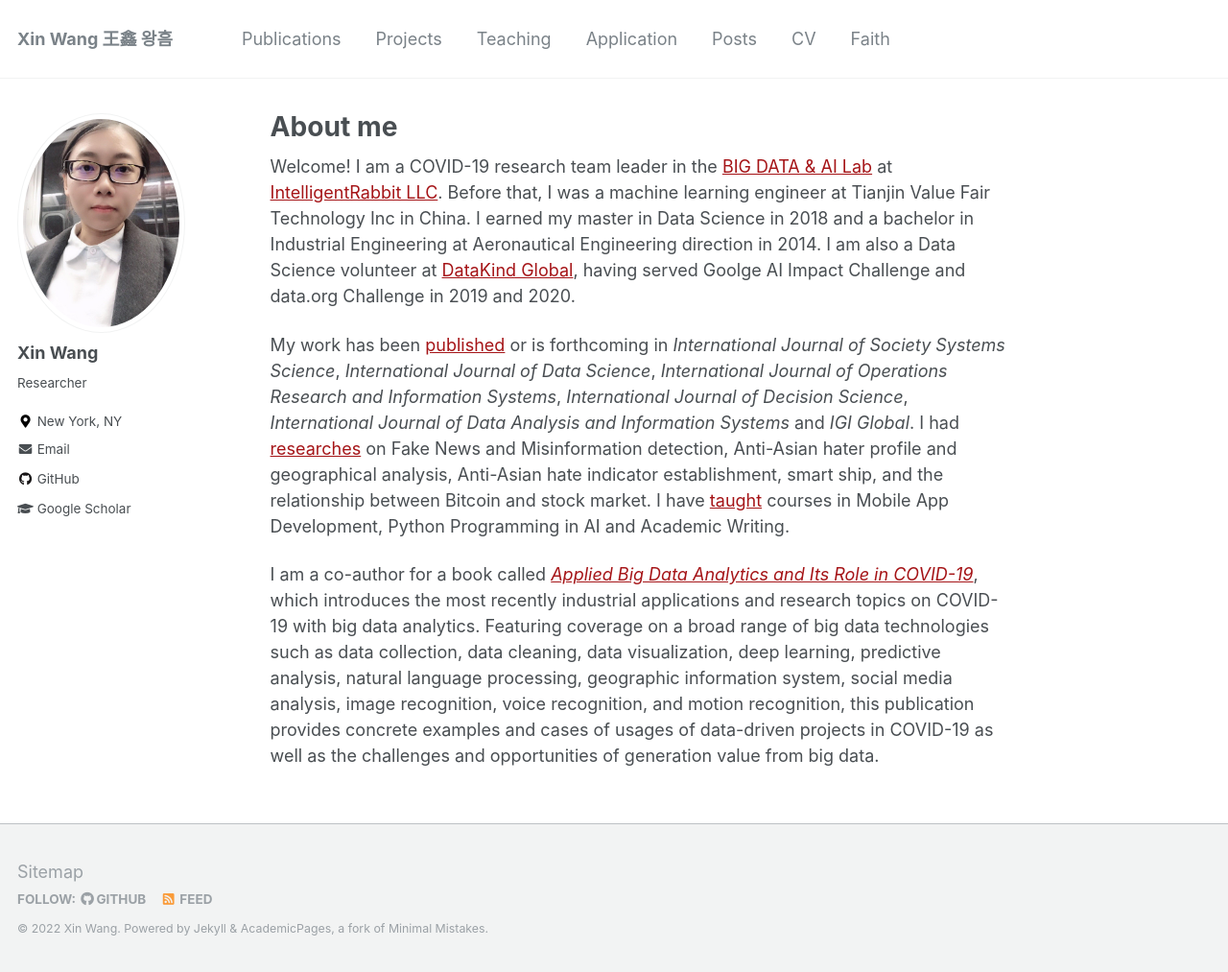
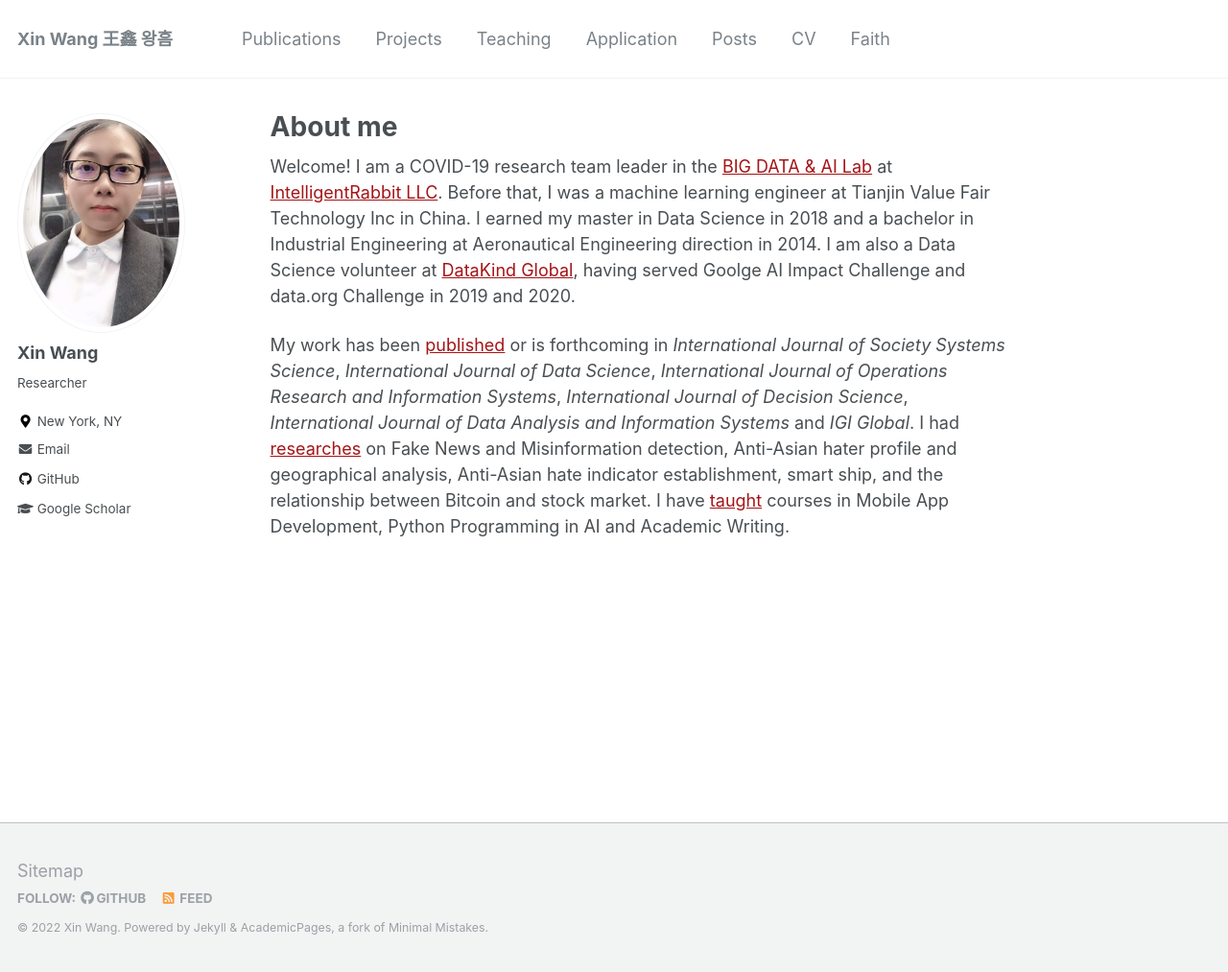
Before and after one commit to xin-wang-kr/xin-wang-kr.github.io, a Jekyll site: the page built from _pages/about.md, in a window 1280 px wide and 1013 px high. Shown: the whole window at 96% size. Built offline with Jekyll 4.4.1, drawn with Linux system fonts in a browser that asks for light colours.

Commit message:
Update about.md

```diff
--- a/_pages/about.md
+++ b/_pages/about.md
@@ -27,11 +27,3 @@ My work has been [published](publications) or is forthcoming in
 I had [researches](research) on Fake News and Misinformation detection, Anti-Asian hater profile and geographical
 analysis, Anti-Asian hate indicator establishment, smart ship, and the relationship between Bitcoin and stock market.
 I have [taught](teaching) courses in Mobile App Development, Python Programming in AI and Academic Writing.
-
-I am a co-author for a book called [*Applied Big Data Analytics and Its Role in COVID-19*](https://www.igi-global.com/book/applied-big-data-analytics-its/273493),
-which introduces the most recently industrial applications and research topics on COVID-19 with big data analytics.
-Featuring coverage on a broad range of big data technologies such as data collection, data cleaning,
-data visualization, deep learning, predictive analysis, natural language processing,
-geographic information system, social media analysis, image recognition, voice recognition,
-and motion recognition, this publication provides concrete examples and cases of usages of data-driven
-projects in COVID-19 as well as the challenges and opportunities of generation value from big data.
```
